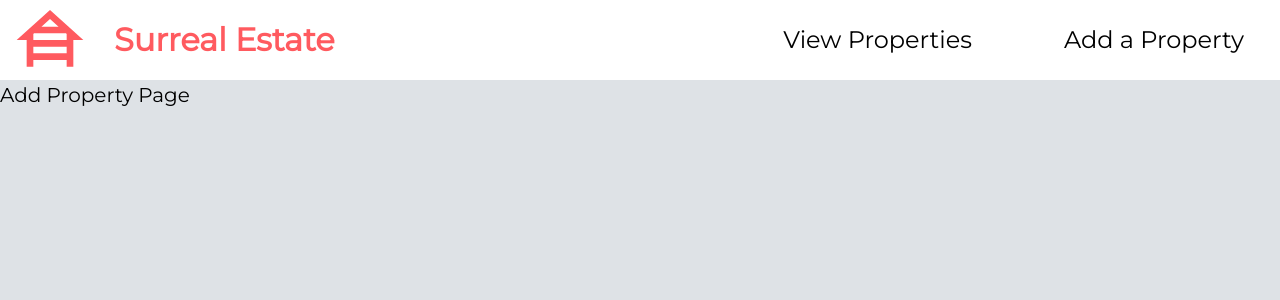
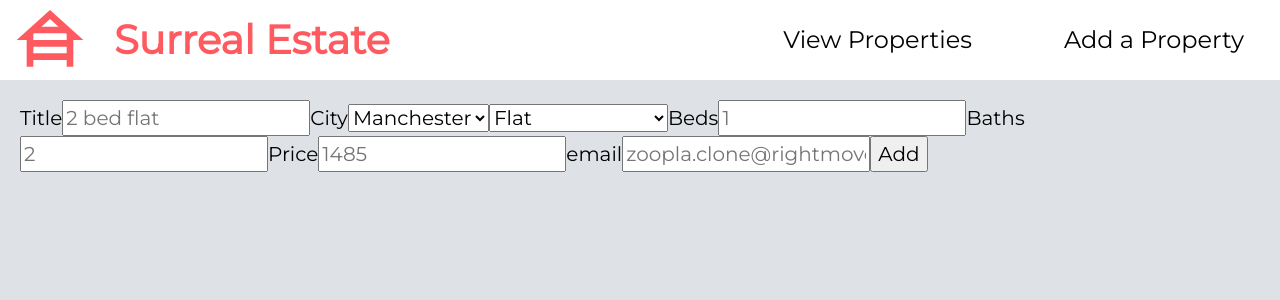
Before and after one commit to VeeUye/surreal-estate, a React (Create React App) app: page /add-property in a window 1280 px wide. Shown: the top 300 px of the page. Built offline with nearby package versions, Linux system fonts and the light colour scheme.

Commit message:
Create Add Property form

```diff
--- a/public/index.html
+++ b/public/index.html
@@ -5,11 +5,8 @@
     <link rel="icon" href="" />
     <meta name="viewport" content="width=device-width, initial-scale=1" />
     <meta name="theme-color" content="#000000" />
-    <meta
-      name="description"
-      content="Web site created using create-react-app"
-    />
-    <link rel="apple-touch-icon" href="%PUBLIC_URL%/logo192.png" />
+    <meta name="Surreal Estate" content="Property Search Engine" />
+
     <link rel="manifest" href="%PUBLIC_URL%/manifest.json" />
 
     <title>Surreal Estate</title>
--- a/src/components/AddProperty.js
+++ b/src/components/AddProperty.js
@@ -1,7 +1,120 @@
-import React from "react";
+import React, { useState } from "react";
+import "../styles/add-property.css";
 
 const AddProperty = () => {
-  return <div>Add Property Page</div>;
+  const initialState = {
+    fields: {
+      title: "",
+      city: "Manchester",
+    },
+  };
+
+  // eslint-disable-next-line no-unused-vars
+  const [fields, setFields] = useState(initialState.fields);
+
+  const handleAddProperty = (event) => {
+    event.preventDefault();
+    console.log(fields);
+  };
+
+  const handleFieldChange = (event) => {
+    setFields({ ...fields, [event.target.name]: event.target.value });
+  };
+
+  return (
+    <div className="add-property">
+      <form onSubmit={handleAddProperty}>
+        <label htmlFor="title">
+          Title
+          <input
+            id="title"
+            type="text"
+            name="title"
+            value={fields.title}
+            placeholder="2 bed flat"
+            onChange={handleFieldChange}
+          />
+        </label>
+        <label htmlFor="city">
+          City
+          <select
+            id="city"
+            type="text"
+            name="city"
+            value={fields.city}
+            onChange={handleFieldChange}
+          >
+            <option value="Manchester">Manchester</option>
+            <option value="Leeds">Leeds</option>
+            <option value="Sheffield">Sheffield</option>
+            <option value="Liverpool">Liverpool</option>
+          </select>
+        </label>
+        <label htmlFor="type">
+          <select
+            id="type"
+            type="text"
+            name="type"
+            value={fields.type}
+            onChange={handleFieldChange}
+          >
+            <option value="Flat">Flat</option>
+            <option value="Detached">Detached</option>
+            <option value="Semi-Detached">Semi-Detached</option>
+            <option value="Terraced">Terraced</option>
+            <option value="End of Terrace">End of Terrace</option>
+            <option value="Cottage">Cottage</option>
+            <option value="Bungalow">Bungalow</option>
+          </select>
+        </label>
+        <label htmlFor="bedrooms">
+          Beds
+          <input
+            id="bedrooms"
+            type="number"
+            name="bedrooms"
+            value={fields.bedrooms}
+            placeholder="1"
+            onChange={handleFieldChange}
+          />
+        </label>
+        <label htmlFor="bathrooms">
+          Baths
+          <input
+            id="bathrooms"
+            type="number"
+            name="bathrooms"
+            value={fields.bathrooms}
+            placeholder="2"
+            onChange={handleFieldChange}
+          />
+        </label>
+        <label htmlFor="price">
+          Price
+          <input
+            id="price"
+            type="number"
+            name="price"
+            value={fields.price}
+            placeholder="1485"
+            onChange={handleFieldChange}
+          />
+        </label>
+        <label htmlFor="email">
+          email
+          <input
+            id="email"
+            type="email"
+            name="email"
+            value={fields.email}
+            placeholder="zoopla.clone@rightmove.com"
+            onChange={handleFieldChange}
+          />
+        </label>
+        <button type="submit">Add</button>
+      </form>
+    </div>
+  );
 };
 
 export default AddProperty;
--- /dev/null
+++ b/src/styles/add-property.css
@@ -0,0 +1,3 @@
+.add-property {
+  padding: 1rem;
+}
--- a/src/styles/navbars/large-navbar.css
+++ b/src/styles/navbars/large-navbar.css
@@ -20,7 +20,7 @@
 }
 
 .desktop-navbar-title {
-  font-size: 1.6rem;
+  font-size: 2rem;
   margin-left: 1rem;
   color: #ff5a5f;
 }
```
